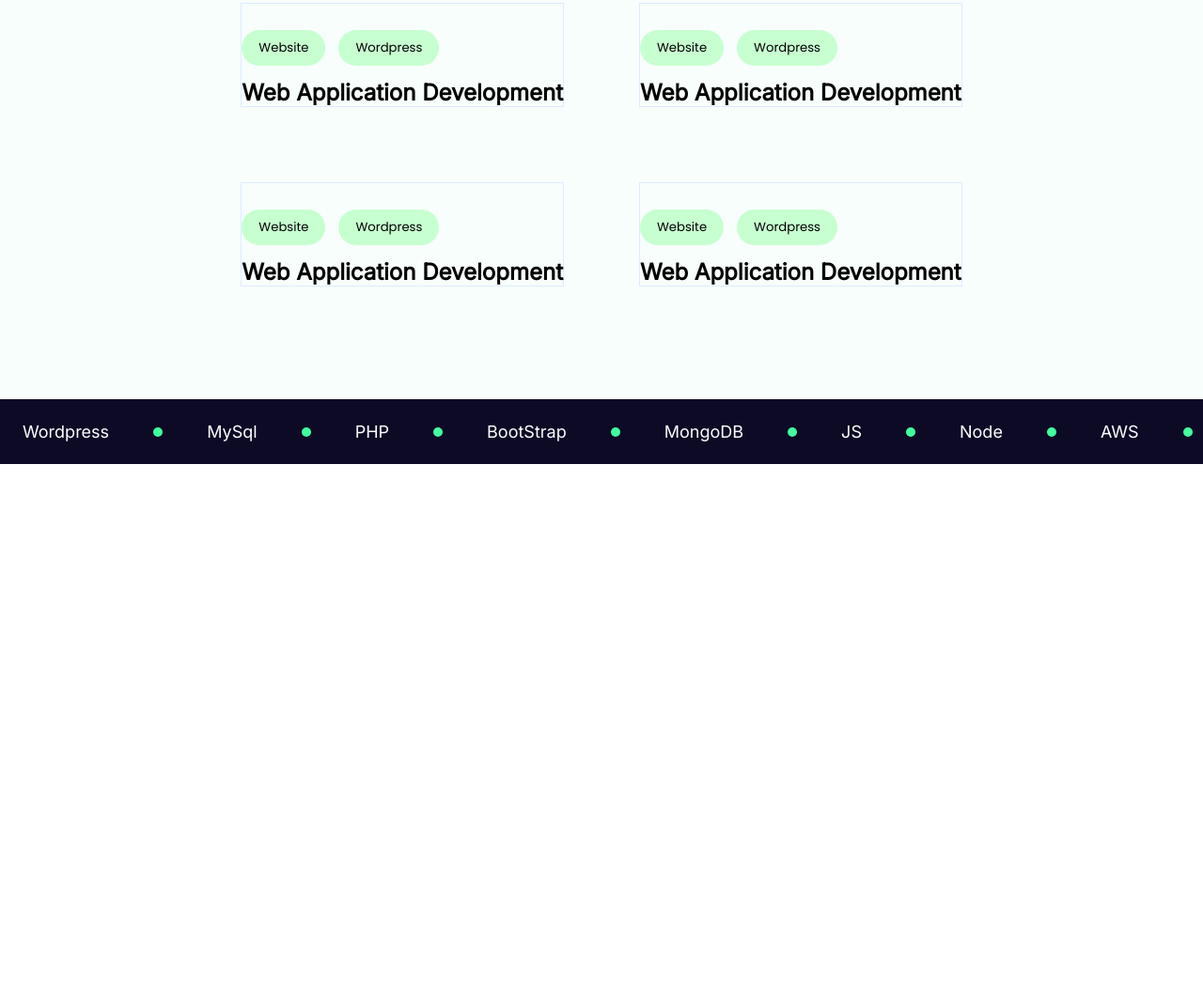
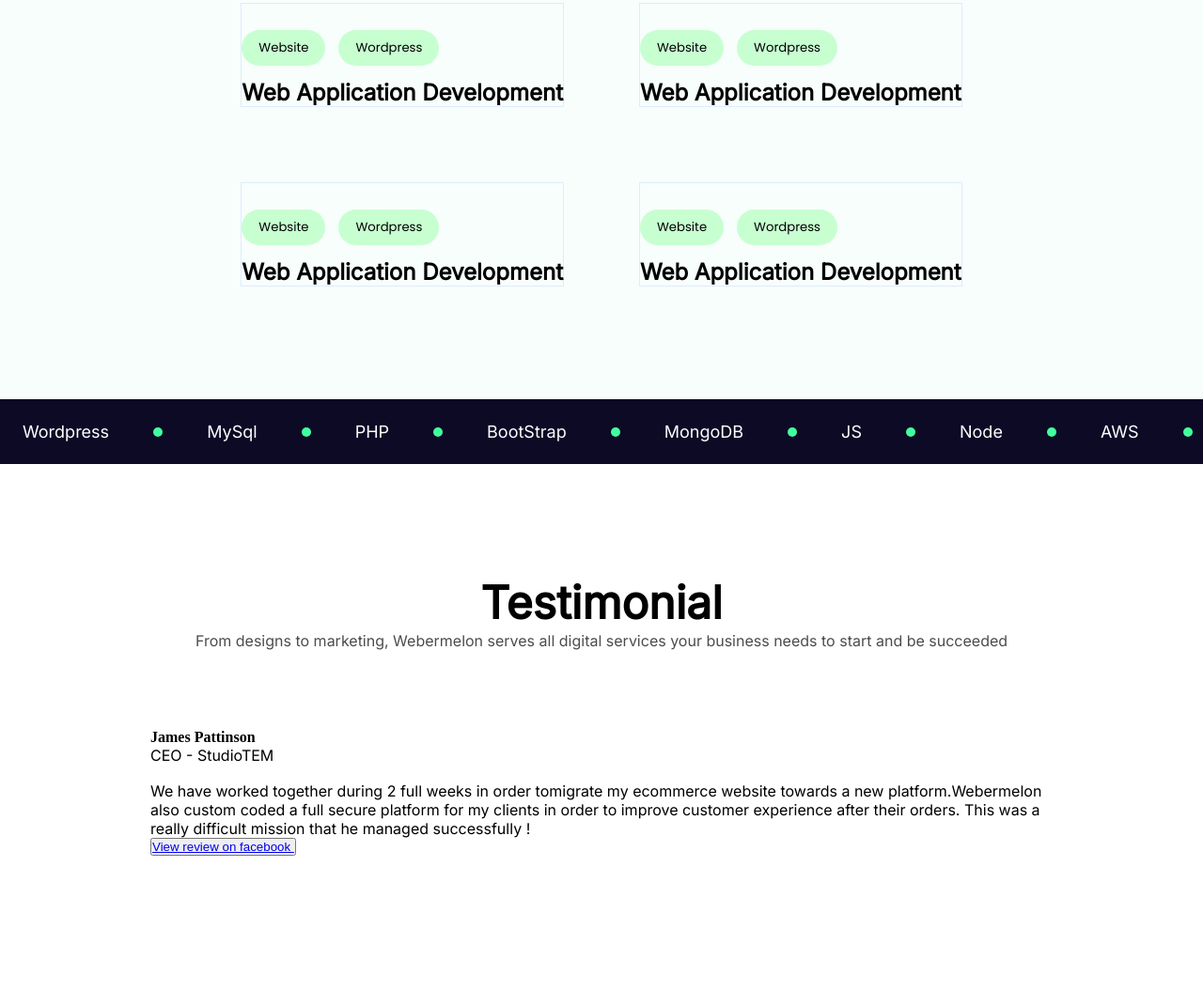
Before and after one commit to kmfoysal06/webermelon-idea, a plain HTML site: page index.html in a window 1280 px wide. Shown: the part 2447-3518 px from the top of the page at 94% size. Before the commit the page ends 2981 px from the top, so only its background shows below. Drawn offline with Linux system fonts and the light colour scheme.

Commit message:
feat: Added Testimonials Section

```diff
--- a/assets/css/main.css
+++ b/assets/css/main.css
@@ -433,23 +433,6 @@ section.our-services{
     font-size: 0.825rem;
     padding: 9px 18px;
 }
-
-/* Lines */
-.site-logo, header, .section-inner, nav.header-nav, .call-to-action-header, .image-gallery, .image-gallery img, .web-and-app, .web-dev, .case-study-single{
-    border: 1px solid #DDECFF;
-}
-
-/* Lines in Side */
-.site-logo{
-    /* border-left: none; */
-    /* border-right: none; */
-}
-
-/* Border Top to Bottom */
-.site-logo, header, .section-inner, nav.header-nav, .call-to-action-header{
-    border-top: none;
-    border-bottom: none;
-}
 /* Language Slider */
 .languages-slider{
     font-family: 'Inter Display';
@@ -472,6 +455,51 @@ section.our-services{
     height: 10px;
     background: #41FF9E;
     border-radius: 50%;
+}
+/* Testimonials */
+.testimonials{
+    background: #FFFFFF;
+    width: 75%;
+    margin: auto;
+    padding: 7.5rem 0;
+}
+.testimonial-inner{
+    display: flex;
+    flex-direction: column;
+    gap: 4rem;
+}
+.testimonial-section-header{
+    text-align: center;
+}
+.testimonial-section-header h2{
+    font-family: "Inter Display";
+    font-weight: 600;
+    font-size: 3rem;
+    line-height: 3.5rem;
+}
+.testimonial-section-header p{
+    font-family: 'Inter Display';
+    font-size: 1rem;
+    line-height: 1.5rem;
+    letter-spacing: 0;
+    color: #4C4C4C;
+}
+
+/* Lines */
+.site-logo, header, .section-inner, nav.header-nav, .call-to-action-header, .image-gallery, .image-gallery img, .web-and-app, .web-dev, .case-study-single{
+    border: 1px solid #DDECFF;
+}
+
+/* Lines in Side */
+.site-logo{
+    /* border-left: none; */
+    /* border-right: none; */
+}
+
+/* Border Top to Bottom */
+.site-logo, header, .section-inner, nav.header-nav, .call-to-action-header{
+    border-top: none;
+    border-bottom: none;
 }
 
 
--- a/index.html
+++ b/index.html
@@ -264,6 +264,40 @@
 				<div class="dot"></div>
 			</div>
 		</section>
+
+		<section class="testimonials" id="testimonials">
+			<div class="testimonial-inner">
+				<div class="testimonial-section-header">
+					<h2>Testimonial</h2>
+					<p>From designs to marketing, Webermelon serves all digital services
+						your business needs to start and be succeeded</p>
+				</div>
+				<div class="testimonials-container">
+					<div class="single-testimonials">
+						<div class="testimonial-user-meta">
+							<img src="" alt="">
+							<h4>James Pattinson</h4>
+							<p>CEO - StudioTEM</p>
+							<div class="testimonial-stars">
+								<img src="" alt="">
+								<img src="" alt="">
+								<img src="" alt="">
+								<img src="" alt="">
+								<img src="" alt="">
+							</div>
+						</div>
+						<div class="testimonial-content">
+							<p>
+								We have worked together during 2 full weeks in order tomigrate my ecommerce website towards a new platform.Webermelon also custom coded a full secure platform for my clients in order to improve customer experience after their orders. This was a really difficult mission that he managed successfully !
+							</p>
+							<button>
+								<a href="#">View review on facebook <img src="" alt=""></a>
+							</button>
+						</div>
+					</div>
+				</div>
+			</div>
+		</section>
 	</main>
 	<footer></footer>
 	<script src="assets/js/nav.js"></script>
```
